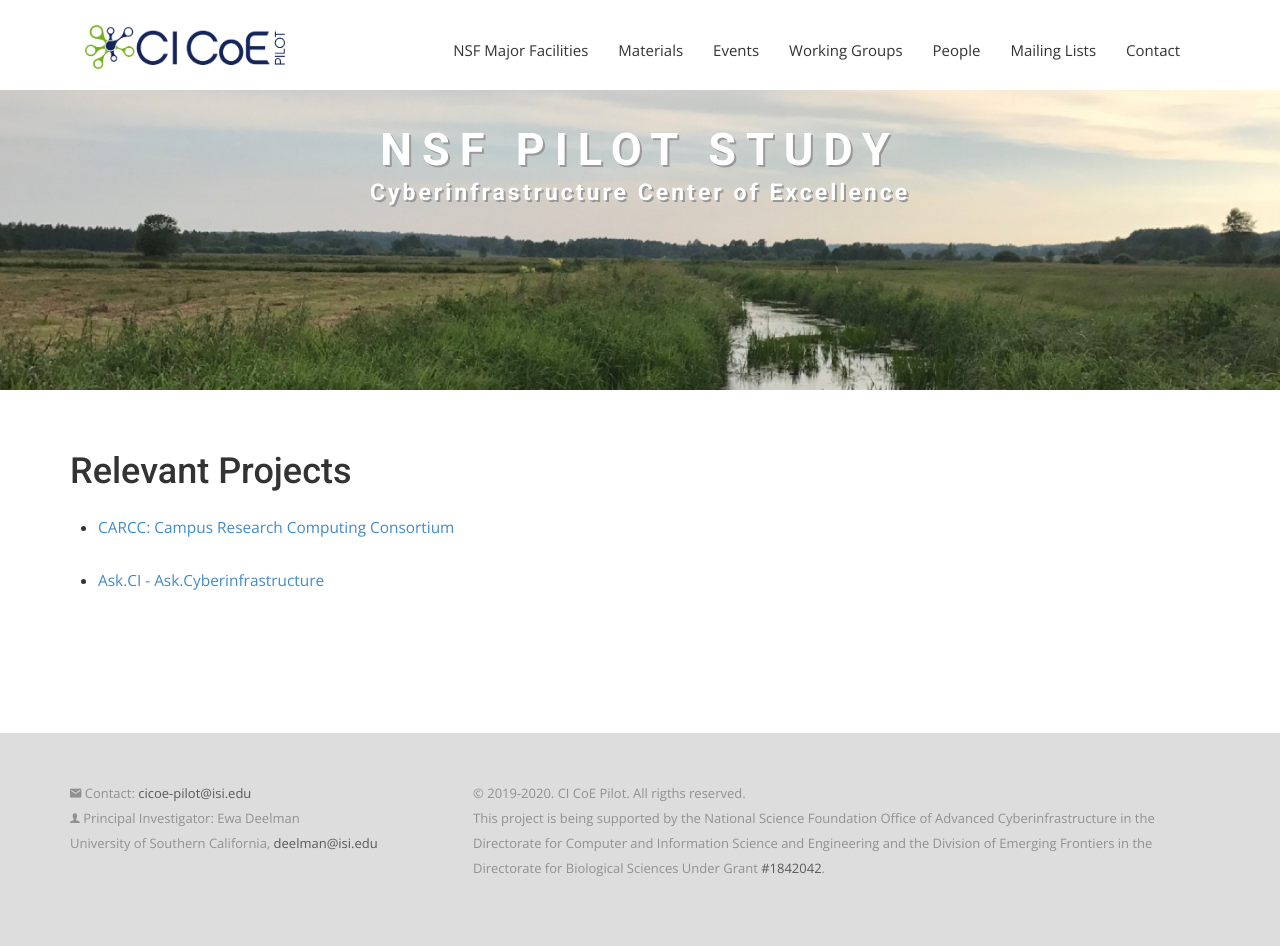
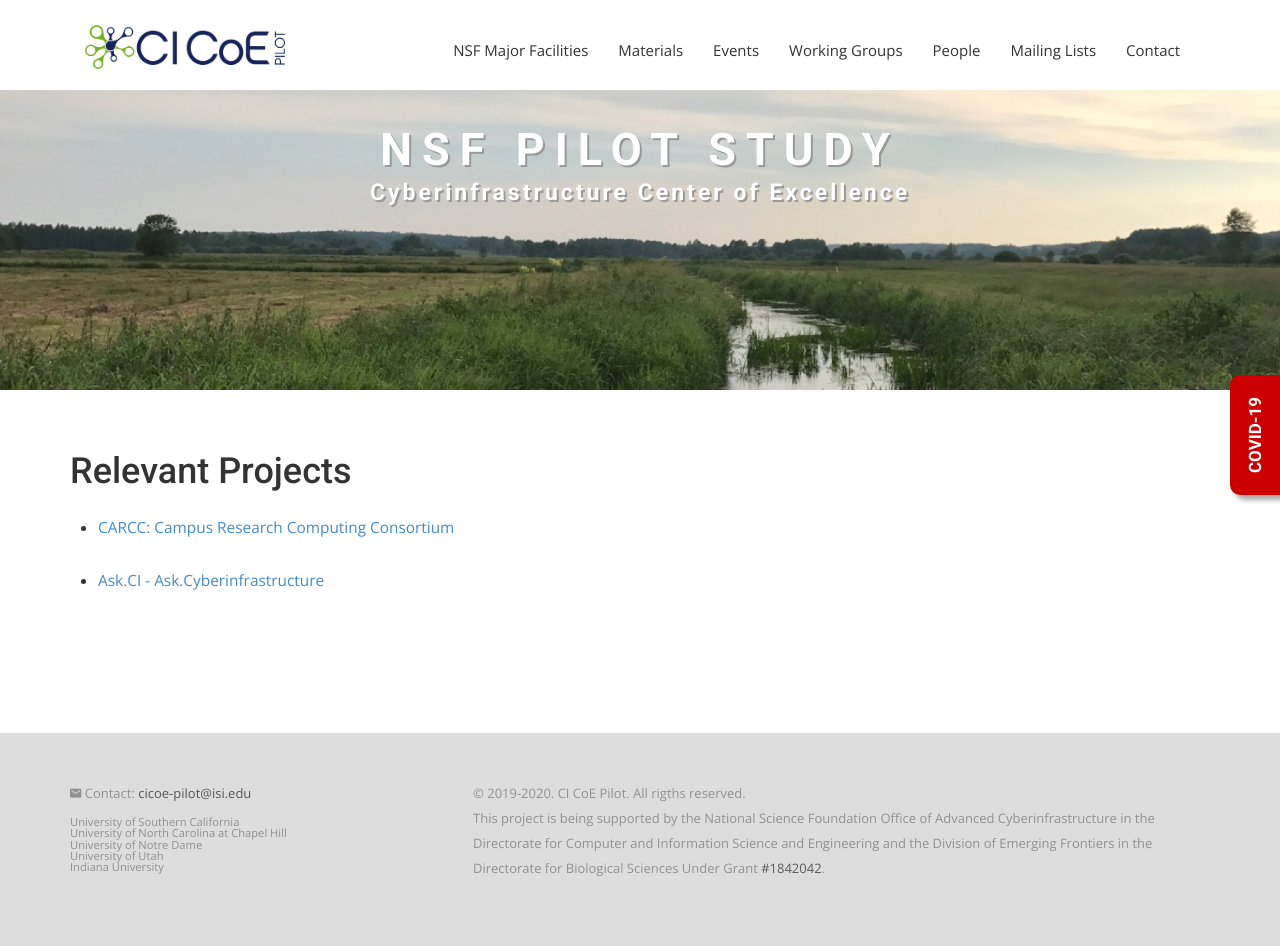
Before and after one commit to cicoe/cicoe.github.io, a Jekyll site: the page built from relevant_projects.html, in a window 1280 px wide. Built offline with Jekyll 4.4.1, drawn with Linux system fonts in a browser that asks for light colours; nearby versions of some CDN libraries; some web fonts are replaced.

Commit message:
adding covid-19 page

```diff
--- a/_includes/footer.html
+++ b/_includes/footer.html
@@ -4,14 +4,20 @@
         <div class="row">
             <div class="col-md-4">
                 <p style="text-align: left">
-                    <i class="ion-android-mail"></i> Contact: <a href="mailto:cicoe-pilot@isi.edu">cicoe-pilot@isi.edu</a><br />
-                    <i class="ion-person "></i> Principal Investigator: Ewa Deelman<br />
-                    University of Southern California, <a href="mailto:deelman@isi.edu">deelman@isi.edu</a>
-                <p>
+                    <i class="ion-android-mail"></i> Contact:
+                    <a href="mailto:cicoe-pilot@isi.edu">cicoe-pilot@isi.edu</a>
+                </p>
+                <p style="line-height: 1em; text-align: left; font-size: 0.8em">
+                    University of Southern California<br/>
+                    University of North Carolina at Chapel Hill<br/>
+                    University of Notre Dame<br/>
+                    University of Utah<br/>
+                    Indiana University
+                </p>
             </div>
             <div class="col-md-8">
                 <p style="padding-left: 1em; text-align: left">
-                    &copy; 2019-2020. CI CoE Pilot. All rigths reserved.<br />
+                    &copy; 2019-2020. CI CoE Pilot. All rigths reserved.<br/>
                     This project is being supported by the National Science Foundation
                     Office of Advanced Cyberinfrastructure in the Directorate for
                     Computer and Information Science and Engineering and the Division
--- a/_includes/header.html
+++ b/_includes/header.html
@@ -69,3 +68,7 @@
         </div>
     </div>
 </section>
+
+<div class="covid-button" onclick="location.href='/covid-19';">
+    COVID-19
+</div>
--- a/css/style.css
+++ b/css/style.css
@@ -210,3 +210,28 @@
     text-align: center;
     font-size: 0.6em;
 }
+
+.covid-button {
+    height: 60px;
+    border-radius: 10px;
+    /*border: solid 3px #CCCCCC;*/
+    background: #cc0000;
+    width: 120px;
+    line-height: 32px;
+    -webkit-transform: rotate(-90deg);
+    font-weight: 600;
+    color: white;
+    transform: rotate(-90deg);
+    -ms-transform: rotate(-90deg);
+    -moz-transform: rotate(-90deg);
+    text-align: center;
+    font-size: 17px;
+    position: fixed;
+    right: -40px;
+    top: 45%;
+    font-family: "Roboto", helvetica, arial, sans-serif;
+    z-index: 999;
+    cursor: pointer;
+    padding-top: 0.5em;
+    box-shadow: -5px 5px 5px #aaaaaa;
+}
```
Also changed, not shown: other parts of _includes/header.html (+0 -1 lines), _data/covid-19-resources.yml (added, +11 -0 lines), covid-19.html (added, +64 -0 lines).
